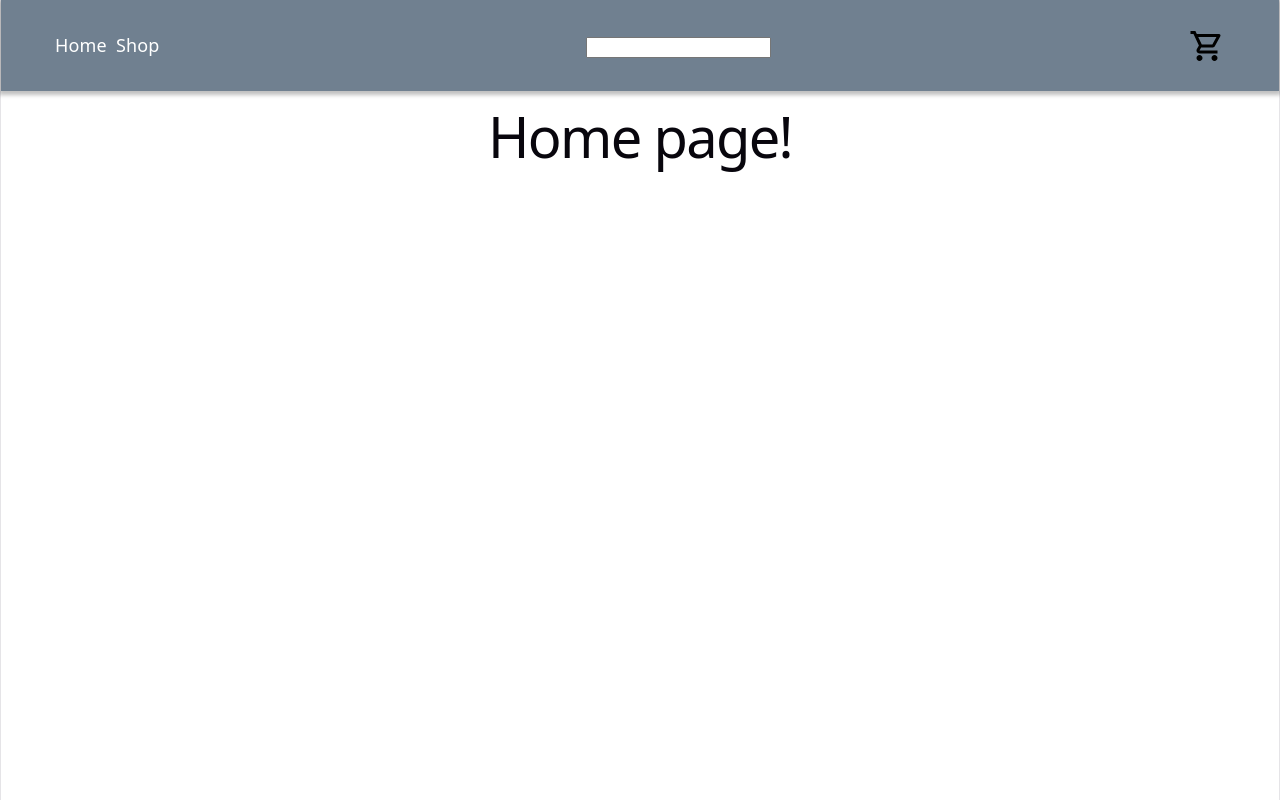
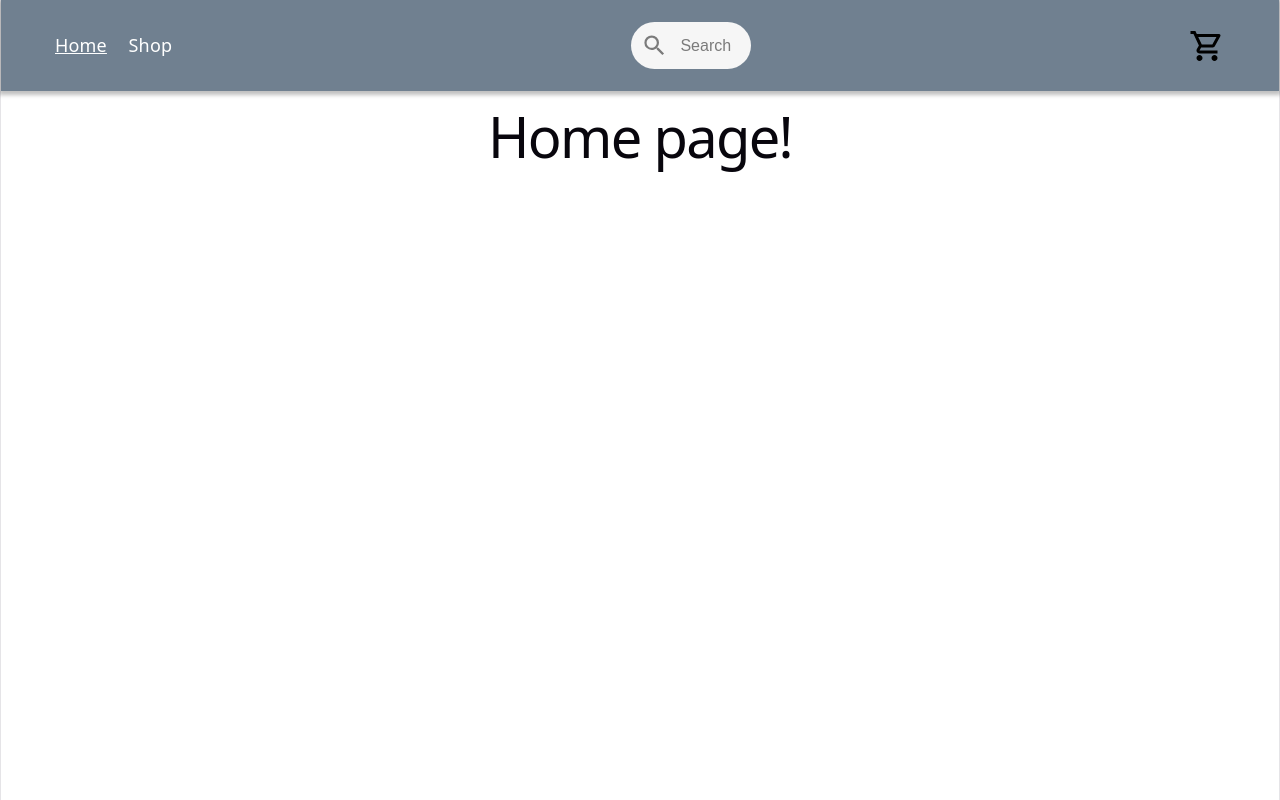
Before and after one commit to ryanertel1/odin-shop, a React (Vite) app: page / in a window 1280 px wide. Built offline with nearby package versions, Linux system fonts and the light colour scheme.

Commit message:
Add styling for searchbar and nav links.

```diff
--- a/src/Components/Navbar.jsx
+++ b/src/Components/Navbar.jsx
@@ -1,14 +1,28 @@
 import '../Styles/Navbar.css';
-import { Link } from 'react-router';
+import { NavLink, useLocation } from 'react-router';
 import Searchbar from './Searchbar';
 import { MdOutlineShoppingCart } from 'react-icons/md';
 
 const Navbar = ({ ...props }) => {
+    const location = useLocation();
+
     return (
         <nav>
             <div className='nav-buttons'>
-                <Link to='/'>Home</Link>
-                <Link to='shop'>Shop</Link>
+                <NavLink to='/'
+                    className={ ({isActive}) => (
+                        isActive && 'selected-link'
+                    )}
+                >
+                    Home
+                </NavLink>
+                <NavLink to='shop'
+                    className={ ({isActive}) => (
+                        isActive && 'selected-link'
+                    )}
+                >
+                    Shop
+                </NavLink>
             </div>
             <Searchbar className='searchbar' onSearchInput={props.onSearchInput}/>
             <div className='cart-button'>
--- a/src/Components/Searchbar.jsx
+++ b/src/Components/Searchbar.jsx
@@ -1,4 +1,5 @@
 import { useState } from 'react';
+import { MdSearch } from 'react-icons/md';
 
 const Searchbar = ({...props}) => {
     const [searchQuery, setSearchQuery] = useState('');
@@ -19,11 +20,13 @@ const Searchbar = ({...props}) => {
 
     return (
         <div className={props.className}>
+            <MdSearch className='search-icon'/>
             <input
-                type='text'
+                type='search'
                 value={ searchQuery }
                 onChange={ handleInputChange }
-                onKeyDown={ handleKeyDown }>
+                onKeyDown={ handleKeyDown }
+                placeholder={ 'Search' }>
             </input>
         </div>
     )
--- a/src/Styles/Navbar.css
+++ b/src/Styles/Navbar.css
@@ -16,7 +16,11 @@ nav {
 a {
     color: white;
     text-decoration: none;
-    padding-right: .5rem;
+    padding-right: 1.2rem;
+}
+
+.selected-link {
+    text-decoration: underline;
 }
 
 .nav-buttons {
@@ -40,3 +44,40 @@ a {
     min-width: 30px;
     font-size: 2em;
 }
+
+.searchbar {
+    --padding: 10px;
+    border-radius: 25px;
+    background: #f6f6f6;
+    display: flex;
+    align-items: center;
+    width: max-content;
+    padding: var(--padding);
+    width: 100px;
+    transition: width 0.50s;
+}
+
+.searchbar:focus-within {
+    width: 300px;
+}
+
+.searchbar > input {
+    font-size: 16px;
+    color: #333333;
+    margin-left: var(--padding);
+    outline: none;
+    border: none;
+    background: transparent;
+    flex: 1;
+    min-width: 75px;
+}
+
+.searchbar > input::placeholder,
+.search-icon {
+    color: rgba(0,0,0,0.50);
+}
+
+.search-icon {
+    font-size: 1.5rem;
+    flex: none;
+}
```
